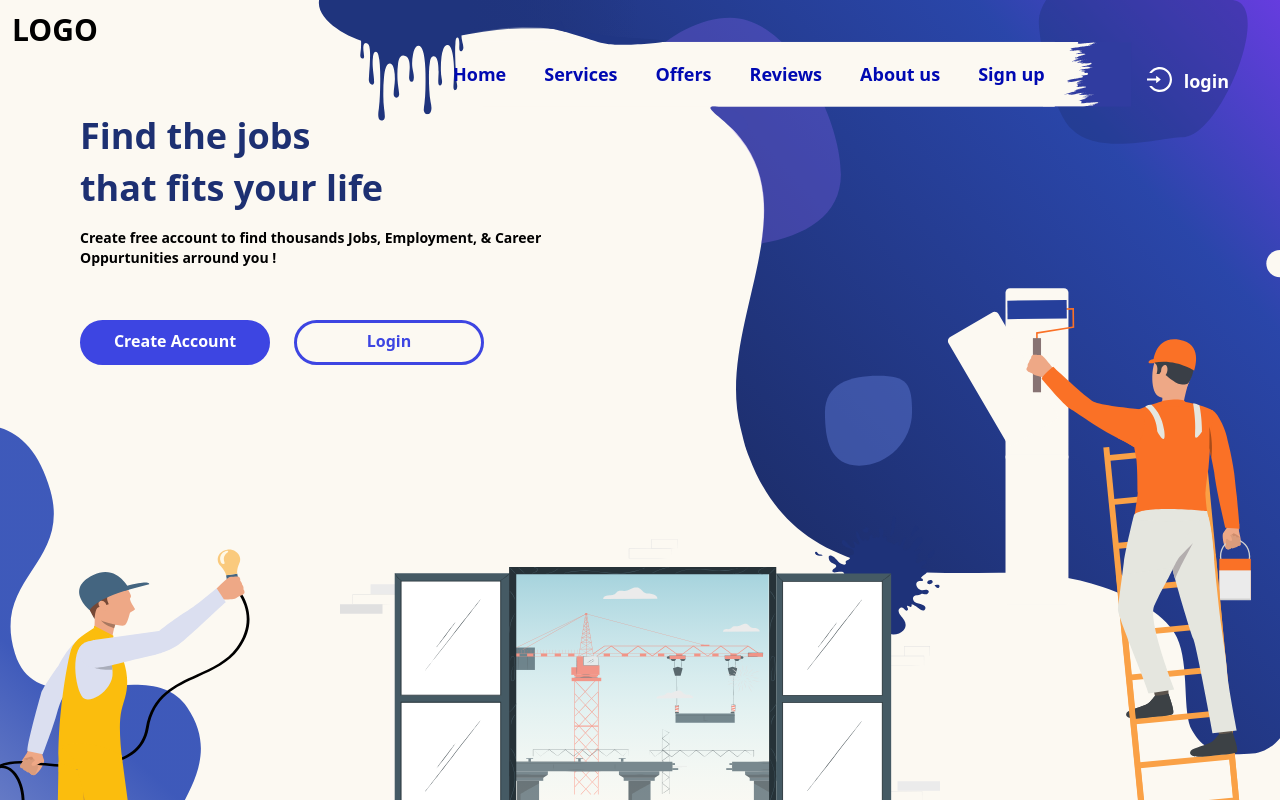
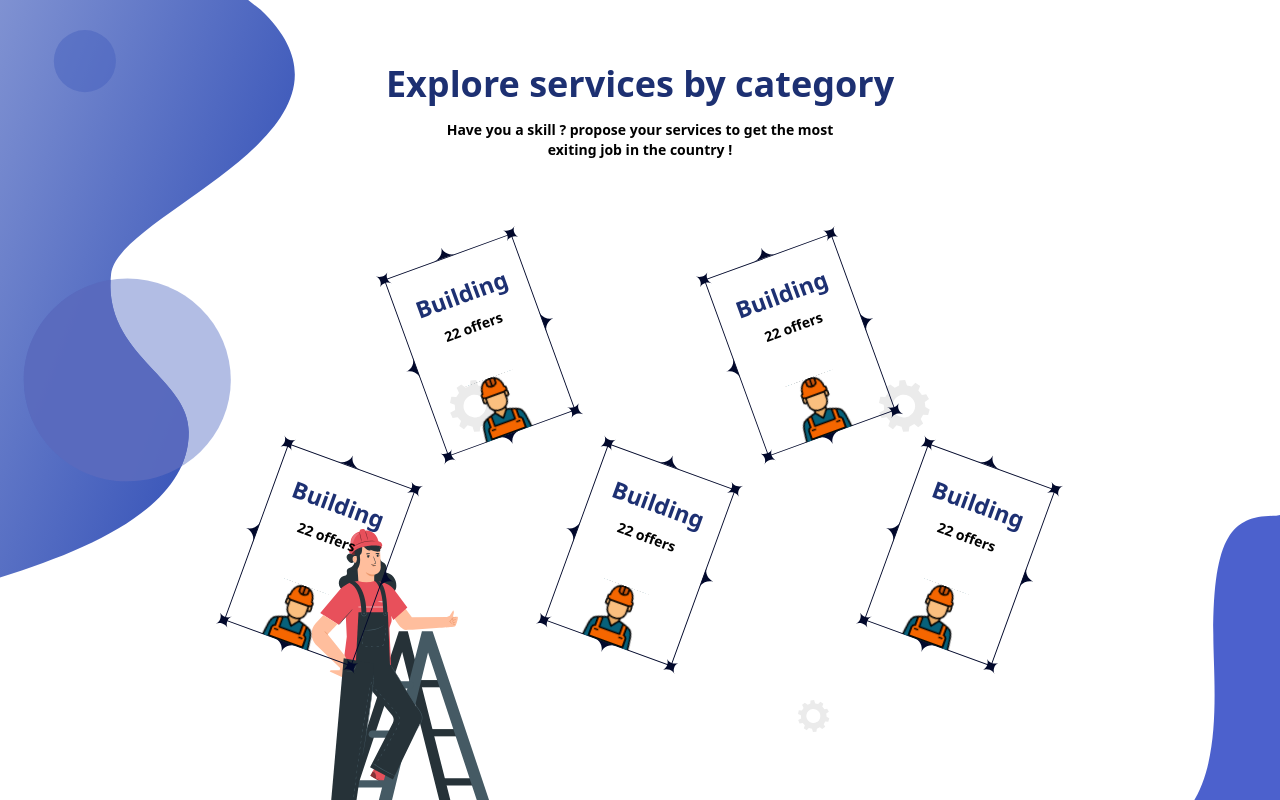
Before and after one commit to AhmedSEHILI/JoSeFinder, a React (Create React App) app: page / in a window 1280 px wide. Shown: the top 800 px of the page. Built offline with nearby package versions, Linux system fonts and the light colour scheme.

Commit message:
service page

```diff
--- a/src/Main.js
+++ b/src/Main.js
@@ -2,13 +2,16 @@ import React from 'react';
 import Hero from './Hero/Hero';
 import Offers from './Offers/Offers';
 import Services from './Services/Services';
+import Bg from './Serv/Bg';
+import Serv from './Serv/Serv';
+
+
 
 function Main(props) {
     return (
         <div className=''>
-            <Hero />
-            <Hero />
-
+            {/* <Hero /> */}
+            <Serv />
         </div>
     );
 }
--- /dev/null
+++ b/src/Serv/Bg.js
@@ -0,0 +1,16 @@
+import React from 'react';
+
+function Bg(props) {
+    return (
+        <div className="relative">
+            <img src="/Services/LeftShape.svg" alt="leftshapes" className="absolute top-0 left-0 w-[295px]" />
+            <img src="/Services/RightShape.svg" alt="RightShape" className="absolute top-[455px] right-0 w-[450px]" />
+            <img src="/Services/Woman.svg" alt="Woman" className="absolute left-[300px] top-[529px] w-[25   0px]" />
+            <img src="/Services/ShapeBig.svg" alt="shapes" className="absolute top-[380px] right-[350px] " />
+            <img src="/Services/ShapeBig.svg" alt="shapes" className="absolute top-[380px] left-[450px] " />
+            <img src="/Services/ShapeSmall.svg" alt="shapes" className="absolute top-[700px] right-[450px] " />
+        </div>
+    );
+}
+
+export default Bg;
--- /dev/null
+++ b/src/Serv/Card.js
@@ -0,0 +1,23 @@
+import React from 'react';
+import { motion } from 'framer-motion';
+
+function Card({rotation}) {
+    return (
+        <motion.div className={`contain relative border-black w-[160px] h-[210px] ${rotation}`}
+            whileHover={{scale:1.2}}
+            transition={{delay:0.1}}
+        >
+            <motion.div className="back absolute w-[134px] h-[187px] top-[11px] left-[13px] invisible bg-[#FDD0D2]"
+            >
+            </motion.div>
+            <img src="/Services/CardBord.svg" alt="" className="absolute w-full h-full" />
+            <div className="absolute text-center left-[50%] translate-x-[-50%] top-[16%]">
+                 <h2 className="font-bold text-[#1D3072] text-[23px] pb-2">Building</h2>
+                 <h1 className="font-semibold text-sm">22 offers</h1>
+            </div>
+            <img src="/Services/Builder.svg" alt="" className="absolute left-[50%] translate-x-[-55%] bottom-[5.4%]" />
+        </motion.div>
+    );
+}
+
+export default Card;
--- /dev/null
+++ b/src/Serv/Serv.js
@@ -0,0 +1,35 @@
+import React from 'react';
+import Bg from './Bg';
+import Card from './Card';
+
+
+
+function Serv(props) {
+    return (
+        <div className="">
+            <Bg/>
+            <div className="flex flex-col items-center">
+                <h3 className="text-4xl llgg:text-5xl font-bold text-[#1D3072] pt-16 pb-2">Explore services by category</h3>
+                <div className="font-semibold text-sm llgg:text-md w-[400px] pt-2 pb-5 lg:pb-10 text-center">Have you a skill ? propose your services to get the most exiting job in the country !</div>
+                <div className="">
+                        <div className="fullGrid grid grid-cols-5 pt-10">
+                            <Card rotation="invisible"/>
+                            <div className="rot1 rotate-[-20deg]"><Card rotation=""/></div>
+                            <Card rotation="invisible"/>
+                            <div className="rot1 rotate-[-20deg]"><Card rotation=""/></div>
+                            <Card rotation="invisible"/>
+                            <div className="rot1 rotate-[20deg]"><Card rotation=""/></div>
+                            <Card rotation="invisible"/>
+                            <div className="rot1 rotate-[20deg]"><Card rotation=""/></div>
+                            <Card rotation="invisible"/>
+                            <div className="rot1 rotate-[20deg]"><Card rotation=""/></div>
+                        </div>
+
+                </div>
+            </div>
+
+        </div>
+    );
+}
+
+export default Serv;
--- a/src/index.css
+++ b/src/index.css
@@ -53,3 +53,15 @@
 }
 
 }
+
+.contain:hover .back {
+  visibility: visible;
+}
+
+.rot1{
+  transition: transform 0.5s;
+}
+
+.fullGrid:hover .rot1{
+  transform: rotate(0);
+}
```
Also changed, not shown: public/Services/Builder.svg (added), public/Services/CardBord.svg (added).
